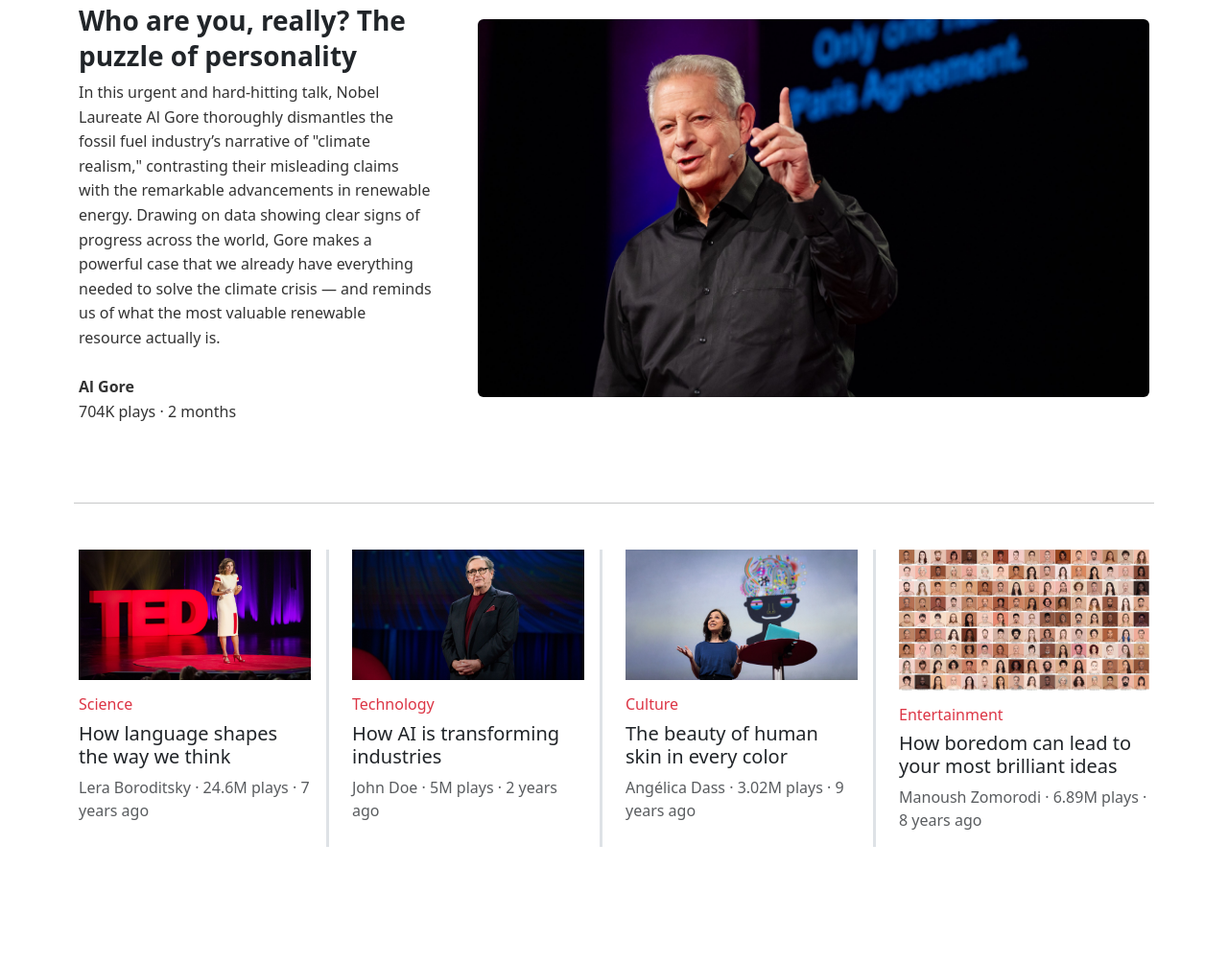
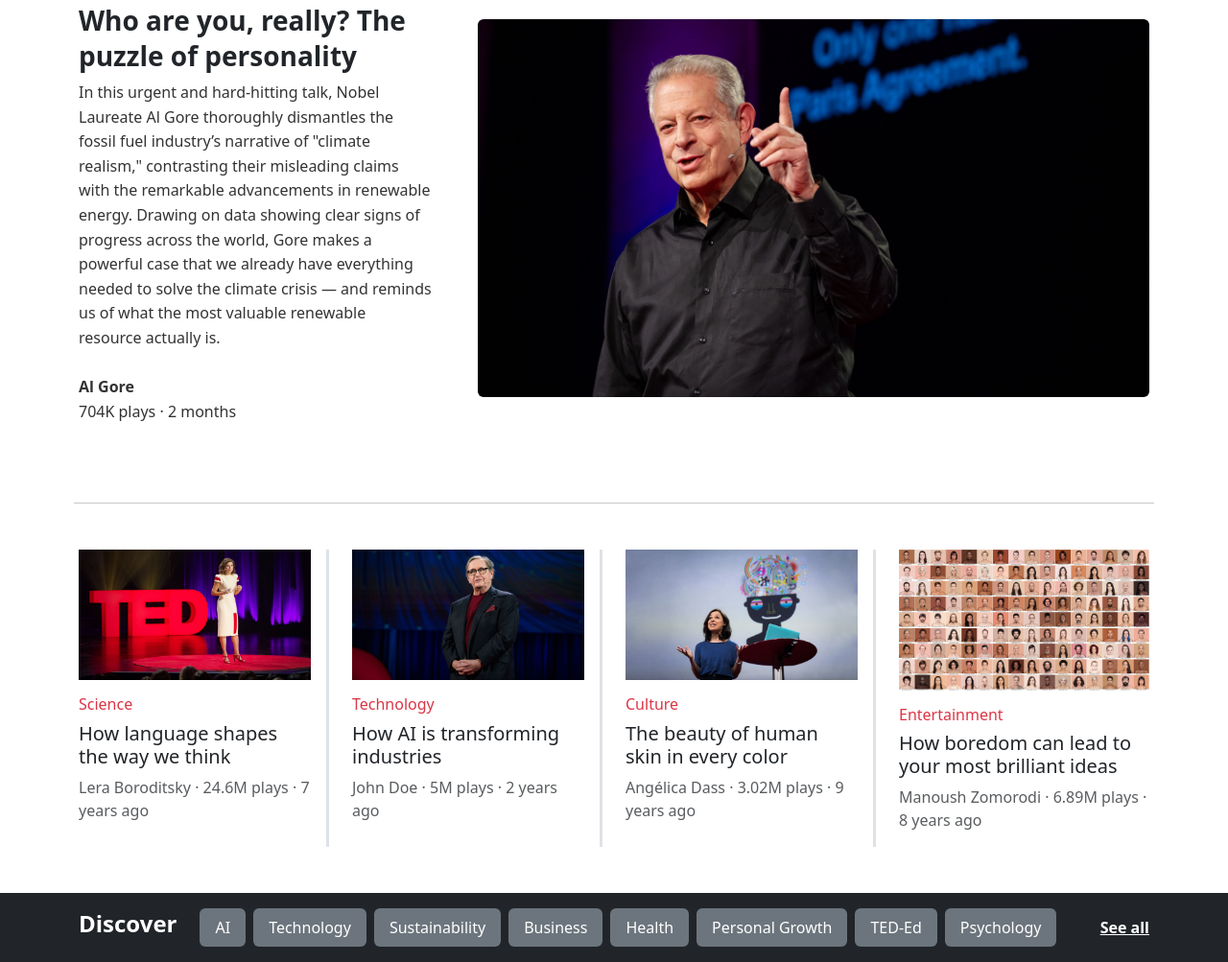
Before and after one commit to VIPERJOHN6/TEDEX, a plain HTML site: page index.html in a window 1280 px wide. Shown: the part 148-1151 px from the top of the page at 96% size. Before the commit the page ends 1079 px from the top, so only its background shows below. Drawn offline with nearby package versions, Linux system fonts and the light colour scheme.

Commit message:
Third commit

```diff
--- a/index.html
+++ b/index.html
@@ -103,6 +103,40 @@
 
       </div>
     </div>
+
+    <div class="bg-dark py-3">
+      <div class="container d-flex align-items-center">
+        <h4 class="text-white me-4 fw-bold">Discover</h4>
+        <ul class="nav nav-pills">
+          <li class="nav-item">
+            <a class="nav-link text-white bg-secondary me-2" href="#">AI</a>
+          </li>
+          <li class="nav-item">
+            <a class="nav-link text-white bg-secondary me-2" href="#">Technology</a>
+          </li>
+          <li class="nav-item">
+            <a class="nav-link text-white bg-secondary me-2" href="#">Sustainability</a>
+          </li>
+          <li class="nav-item">
+            <a class="nav-link text-white bg-secondary me-2" href="#">Business</a>
+          </li>
+          <li class="nav-item">
+            <a class="nav-link text-white bg-secondary me-2" href="#">Health</a>
+          </li>
+          <li class="nav-item">
+            <a class="nav-link text-white bg-secondary me-2" href="#">Personal Growth</a>
+          </li>
+          <li class="nav-item">
+            <a class="nav-link text-white bg-secondary me-2" href="#">TED-Ed</a>
+          </li>
+          <li class="nav-item">
+            <a class="nav-link text-white bg-secondary" href="#">Psychology</a>
+          </li>
+        </ul>
+        <a href="#" class="ms-auto text-white fw-bold">See all</a>
+      </div>
+    </div>
+
   </main>
 
   <script src="https://cdn.jsdelivr.net/npm/bootstrap@5.3.7/dist/js/bootstrap.bundle.min.js"></script>
```
